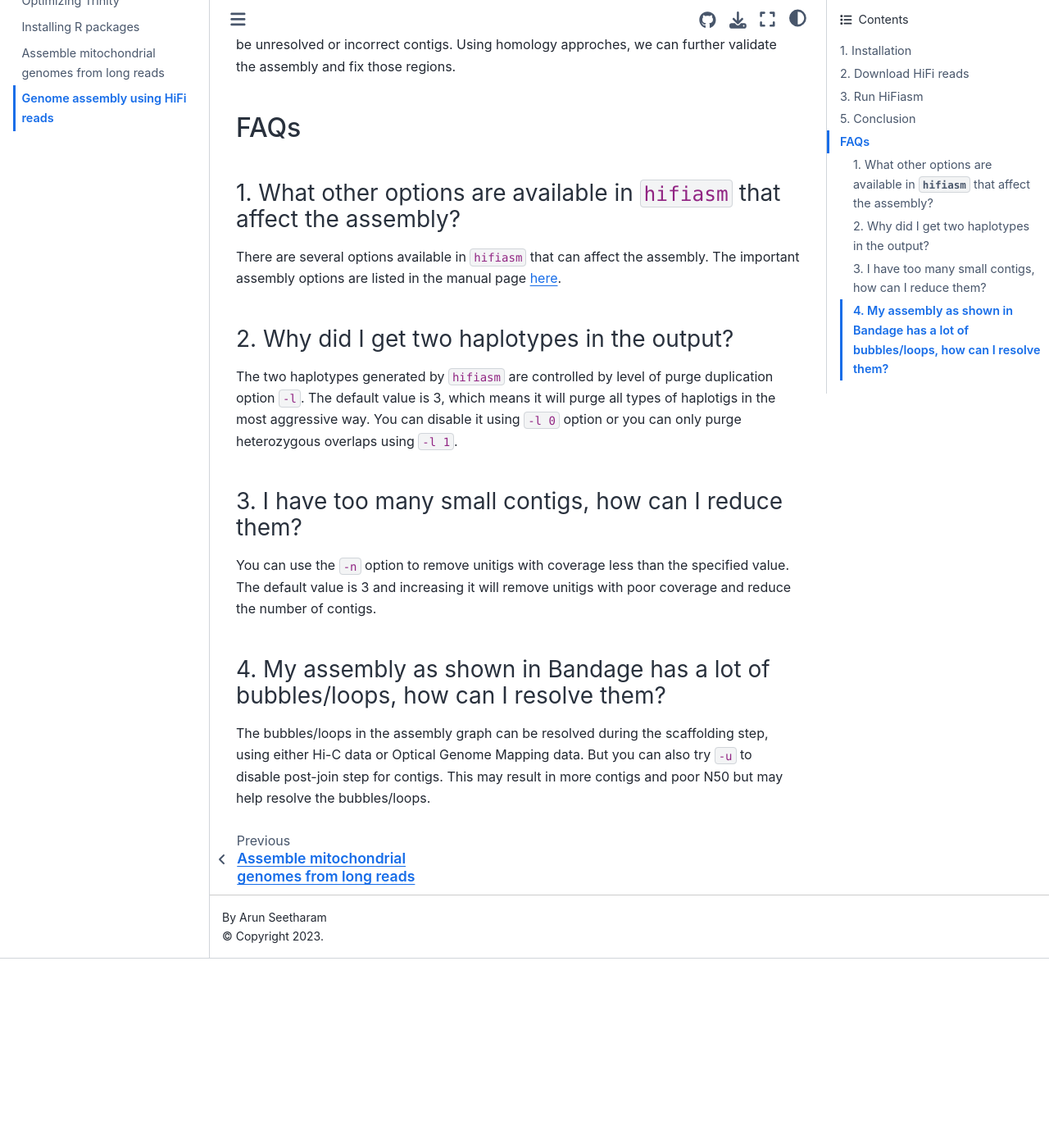
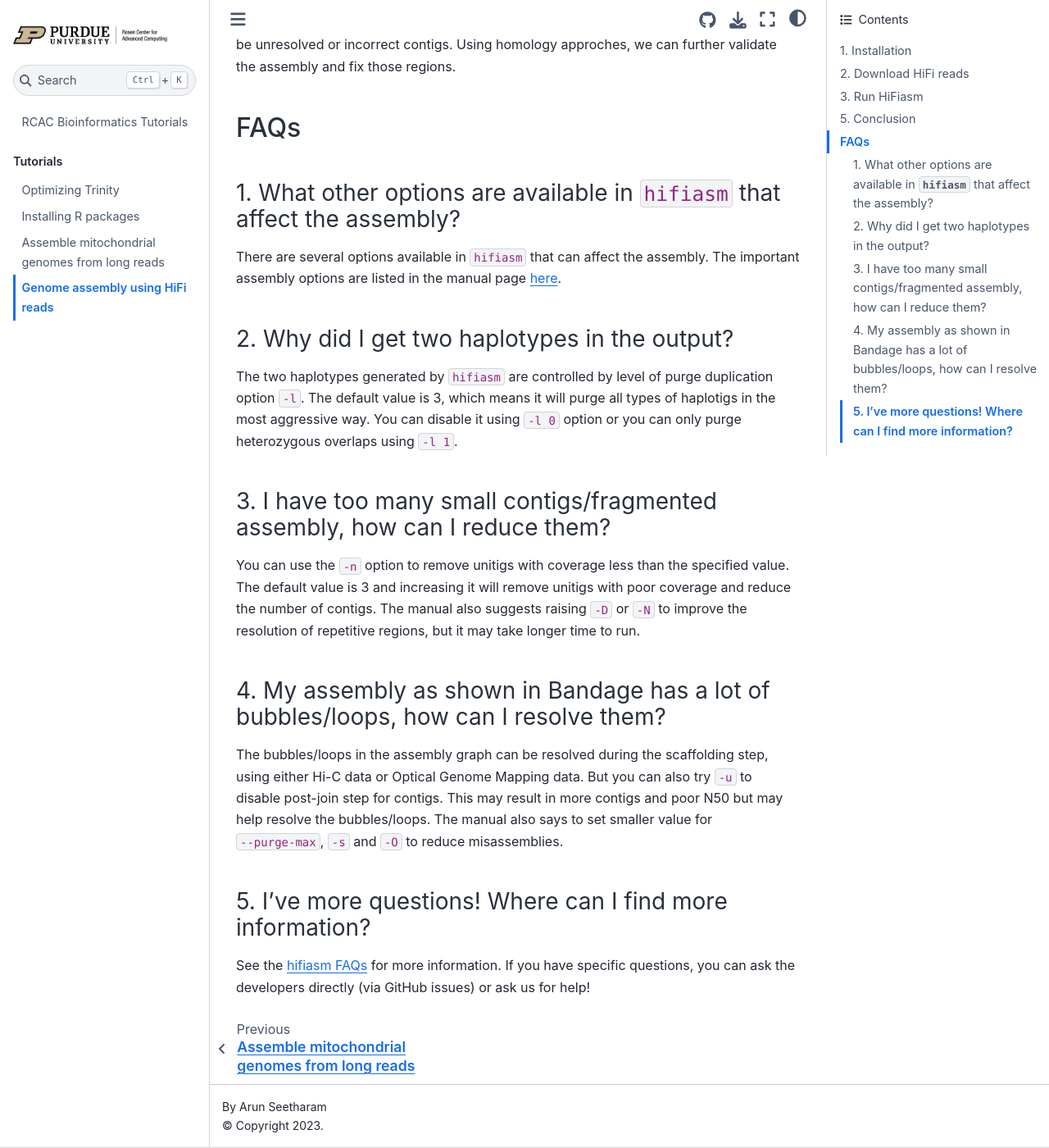
Before and after one commit to aseetharam/rcac-bioinformatics, a Jupyter Book: the page built from docs/hifi_assembly.md, in a window 1280 px wide and 1400 px high, scrolled down 7878 px. Shown: the whole window at 82% size. Built offline with Jupyter Book 1.0.4 settings and Sphinx 7.4.7 and the Sphinx Book theme 1.1.4, drawn with Linux system fonts in a browser that asks for light colours; before the commit the page ends 9047 px from its top, so only the background shows below that.

Commit message:
added hifiasm finalized

```diff
--- a/docs/hifi_assembly.md
+++ b/docs/hifi_assembly.md
@@ -201,18 +201,24 @@ In this tutorial, we have assembled the maize B73 genome using PacBio HiFi reads
 
 ## FAQs
 
-### 1. What other options are available in `hifiasm` that affect the assembly?
+#### 1. What other options are available in `hifiasm` that affect the assembly?
 
 There are several options available in `hifiasm` that can affect the assembly. The important assembly options are listed in the manual page [here](https://hifiasm.readthedocs.io/en/latest/parameter-reference.html#assembly-options).
 
-### 2. Why did I get two haplotypes in the output?
+#### 2. Why did I get two haplotypes in the output?
 
 The two haplotypes generated by `hifiasm` are controlled by level of purge duplication option `-l`. The default value is 3, which means it will purge all types of haplotigs in the most aggressive way. You can disable it using `-l 0` option or you can only purge heterozygous overlaps using `-l 1`.
 
-### 3. I have too many small contigs, how can I reduce them?
+#### 3. I have too many small contigs/fragmented assembly, how can I reduce them?
 
 You can use the `-n` option to remove unitigs with coverage less than the specified value. The default value is 3 and increasing it will remove unitigs with poor coverage and reduce the number of contigs.
+The manual also suggests raising `-D` or `-N` to improve the resolution of repetitive regions, but it may take longer time to run.
 
-### 4. My assembly as shown in Bandage has a lot of bubbles/loops, how can I resolve them?
 
-The bubbles/loops in the assembly graph can be resolved during the scaffolding step, using either Hi-C data or Optical Genome Mapping data. But you can also try `-u` to disable post-join step for contigs. This may result in more contigs and poor N50 but may help resolve the bubbles/loops.
+#### 4. My assembly as shown in Bandage has a lot of bubbles/loops, how can I resolve them?
+
+The bubbles/loops in the assembly graph can be resolved during the scaffolding step, using either Hi-C data or Optical Genome Mapping data. But you can also try `-u` to disable post-join step for contigs. This may result in more contigs and poor N50 but may help resolve the bubbles/loops. The manual also says to set smaller value for `--purge-max`, `-s` and `-O` to reduce misassemblies.
+
+#### 5. I've more questions! Where can I find more information?
+
+See the [hifiasm FAQs](https://hifiasm.readthedocs.io/en/latest/faq.html/) for more information. If you have specific questions, you can ask the developers directly (via GitHub issues) or ask us for help!
```
